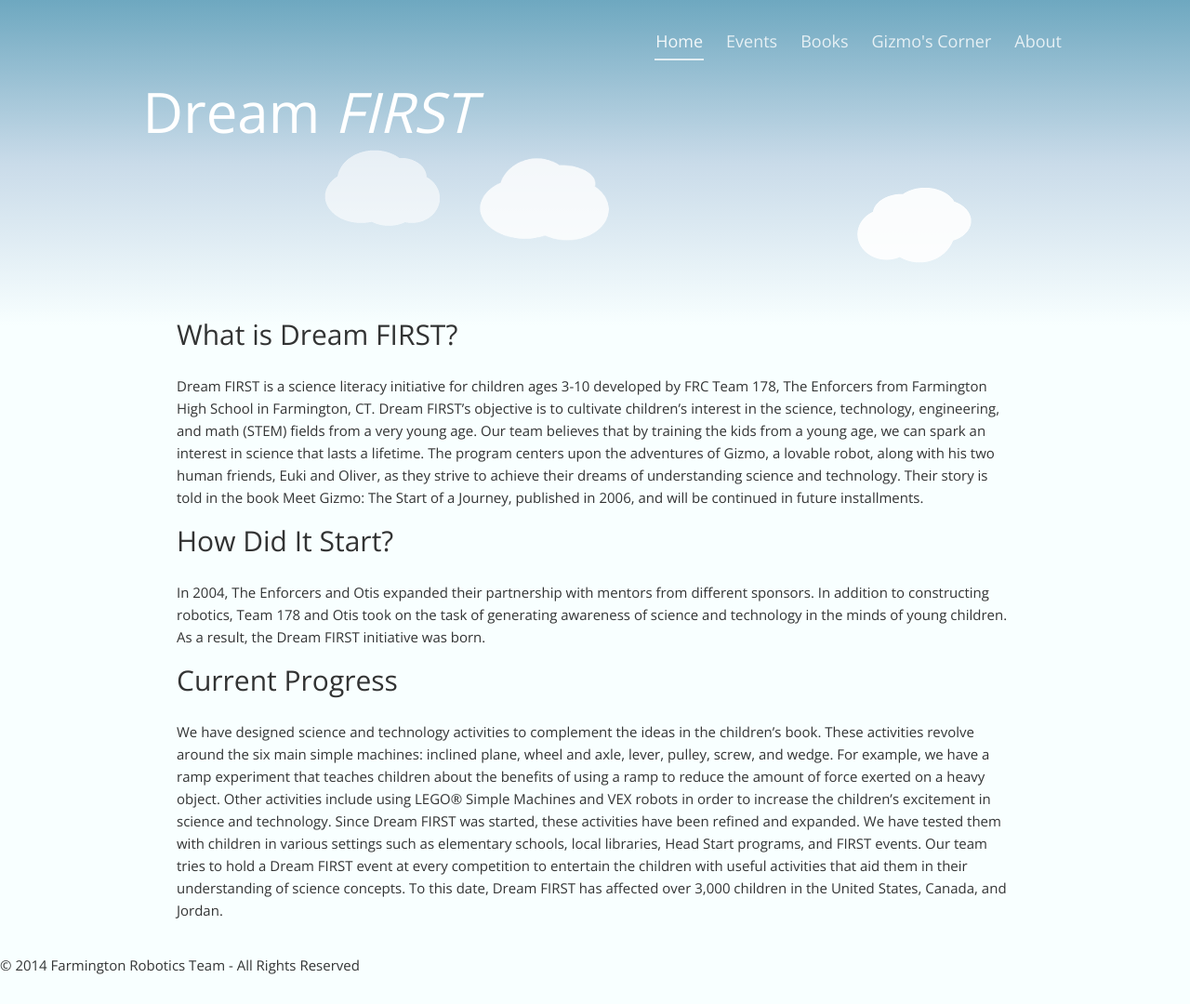
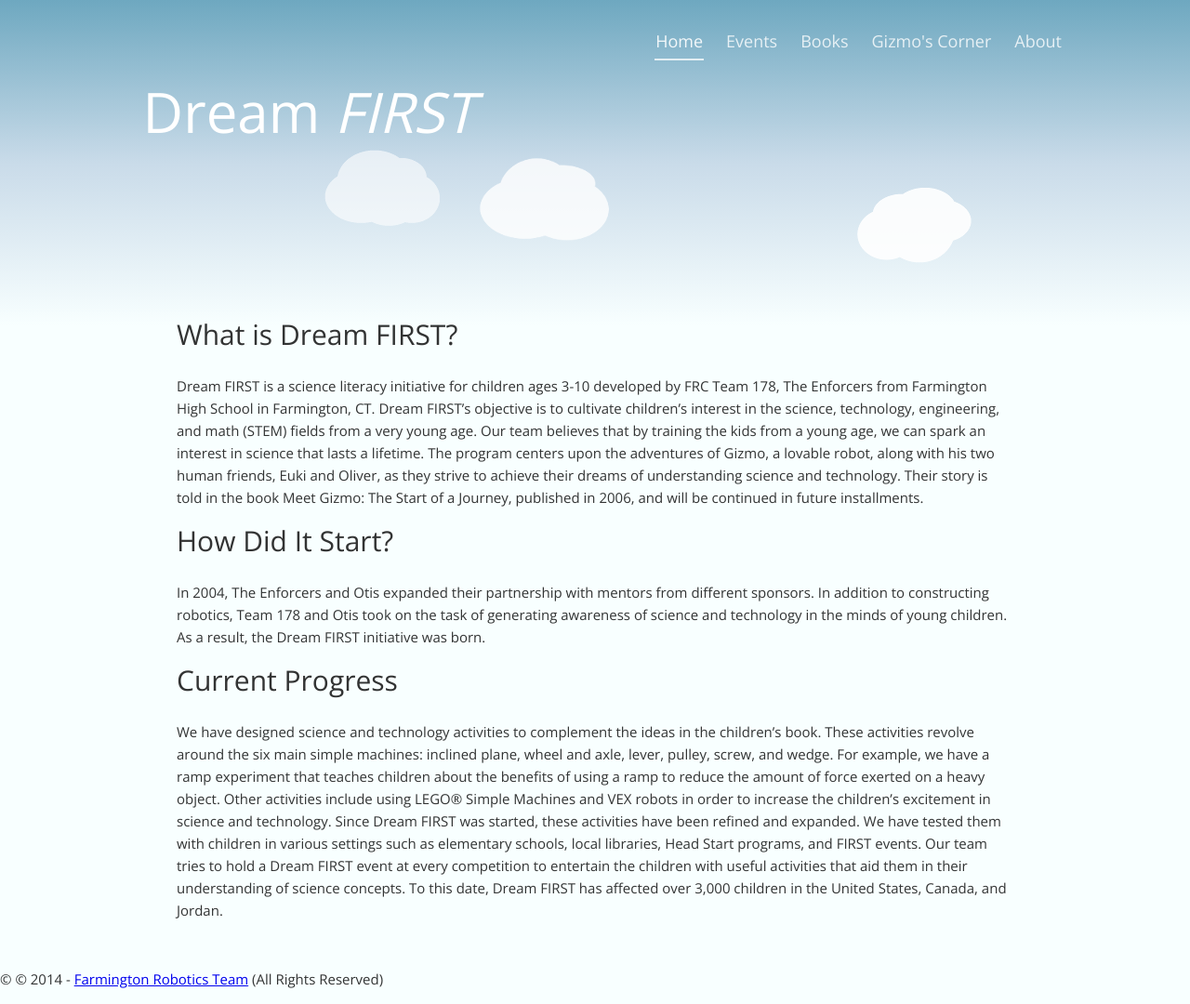
Before and after one commit to DreamFIRST/dreamfirst.github.io, a Jekyll site: the page built from index.md, in a window 1280 px wide. Shown: the whole page at 93% size. Built offline with Jekyll 4.4.1, drawn with Linux system fonts in a browser that asks for light colours; nearby versions of some CDN libraries; before the commit the page ends 1050 px from its top, so only the background shows below that.

Commit message:
Update footer.html
Reformatted the copyright.

```diff
--- a/_includes/footer.html
+++ b/_includes/footer.html
@@ -1,3 +1,3 @@
 <div id="footer">
-  <span class="copyright" id="copyright">&copy; 2014 Farmington Robotics Team - All Rights Reserved</span>
+  <p class="copyright">&copy; © 2014 - <a href="http://farmingtonrobotics.org">Farmington Robotics Team</a> (All Rights Reserved)</p>
 </div>
```
